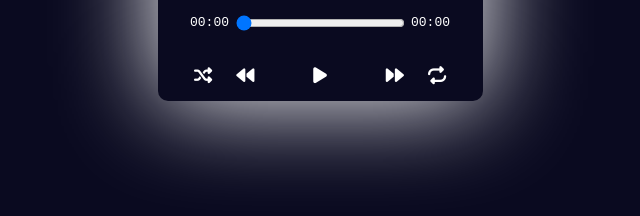
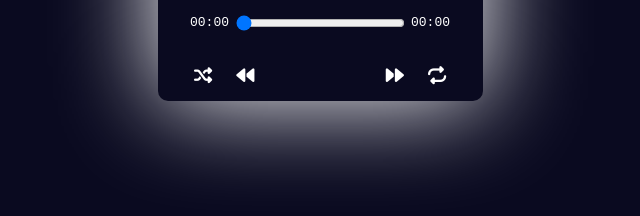
Before and after one commit to mdaffan07/Music-Player, a plain HTML site: page index.html in a window 1280 px wide. Shown: the part 546-762 px from the top of the page, 320-960 px from the left. Drawn offline with Linux system fonts and the light colour scheme.

```diff
--- a/index.html
+++ b/index.html
@@ -28,7 +28,7 @@
         <div class="control-bar">
             <button id="shuffle"><i class="fa-solid fa-shuffle"></i></button>
             <button id="preview"><i class="fa-solid fa-backward"></i></button>
-            <button id="play-pause"><i class="fa-solid fa-play"></i></button>
+            <button id="play-pause"></i></button>
             <button id="next"><i class="fa-solid fa-forward"></i></button>
             <button id="repeat"><i class="fa-solid fa-repeat"></i></button>
         </div>
```
